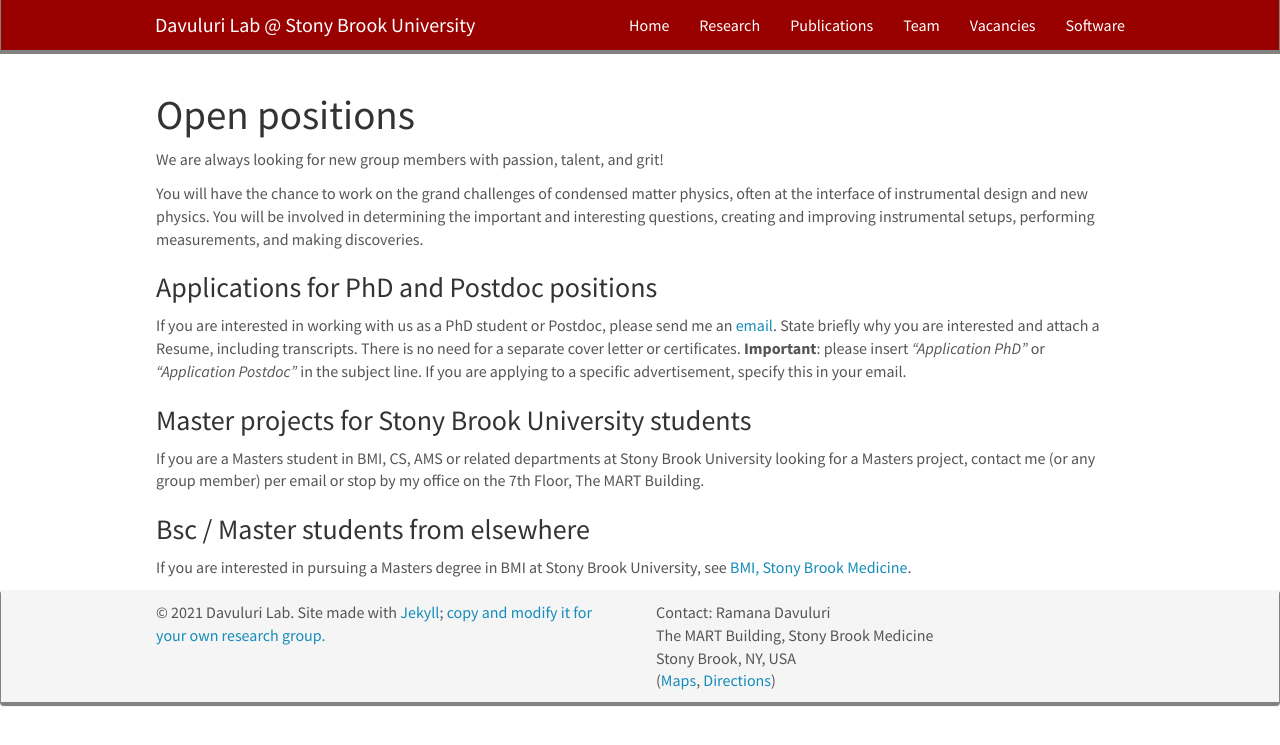
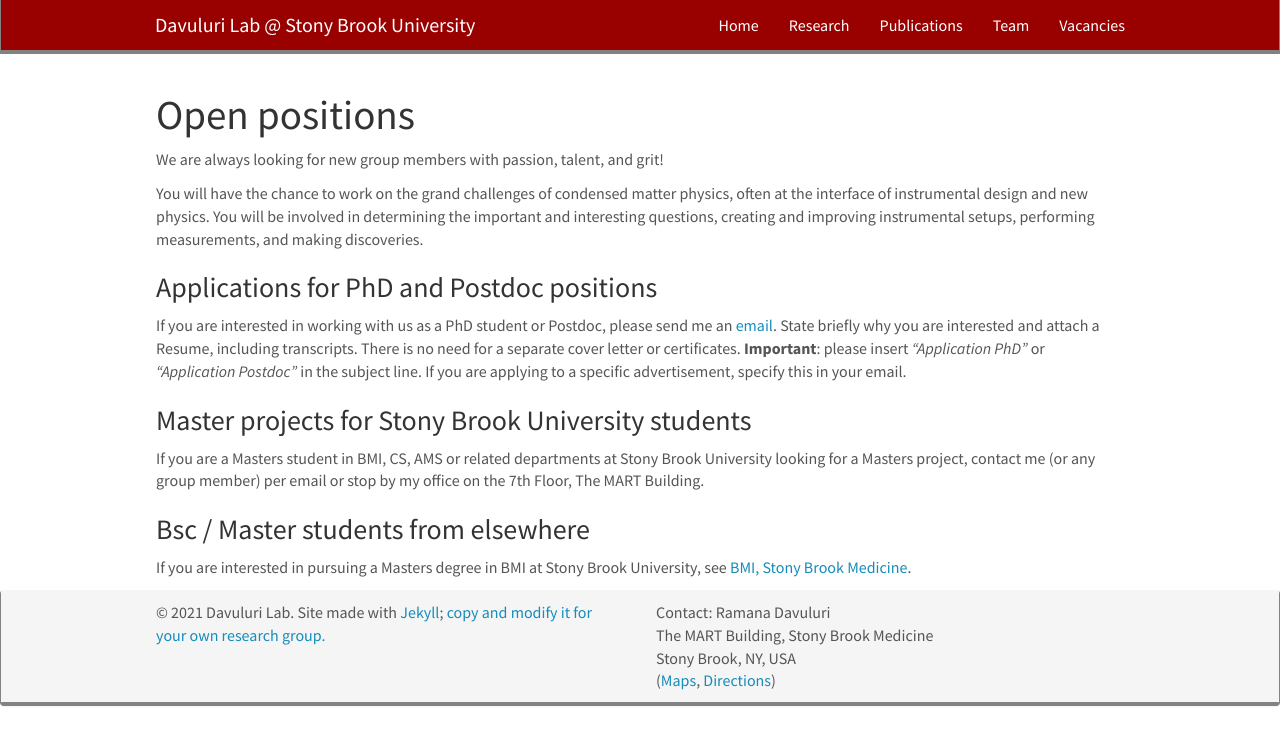
Before and after one commit to DavuluriLab/DavuluriLab.github.io, a Jekyll site: the page built from _pages/openings.md, in a window 1280 px wide. Shown: the top 745 px of the page. Built offline with Jekyll 4.4.1, drawn with Linux system fonts in a browser that asks for light colours; nearby versions of some CDN libraries.

Commit message:
Update header.html

```diff
--- a/_includes/header.html
+++ b/_includes/header.html
@@ -17,7 +17,6 @@
 		<li><a href="{{ site.url }}{{ site.baseurl }}/publications">Publications</a></li>
 		<li><a href="{{ site.url }}{{ site.baseurl }}/team">Team</a></li>
 		<li><a href="{{ site.url }}{{ site.baseurl }}/vacancies">Vacancies</a></li>
-		<li><a href="{{ site.url }}{{ site.baseurl }}/software">Software</a></li>
 
 	  </ul>
 	</div>
```
